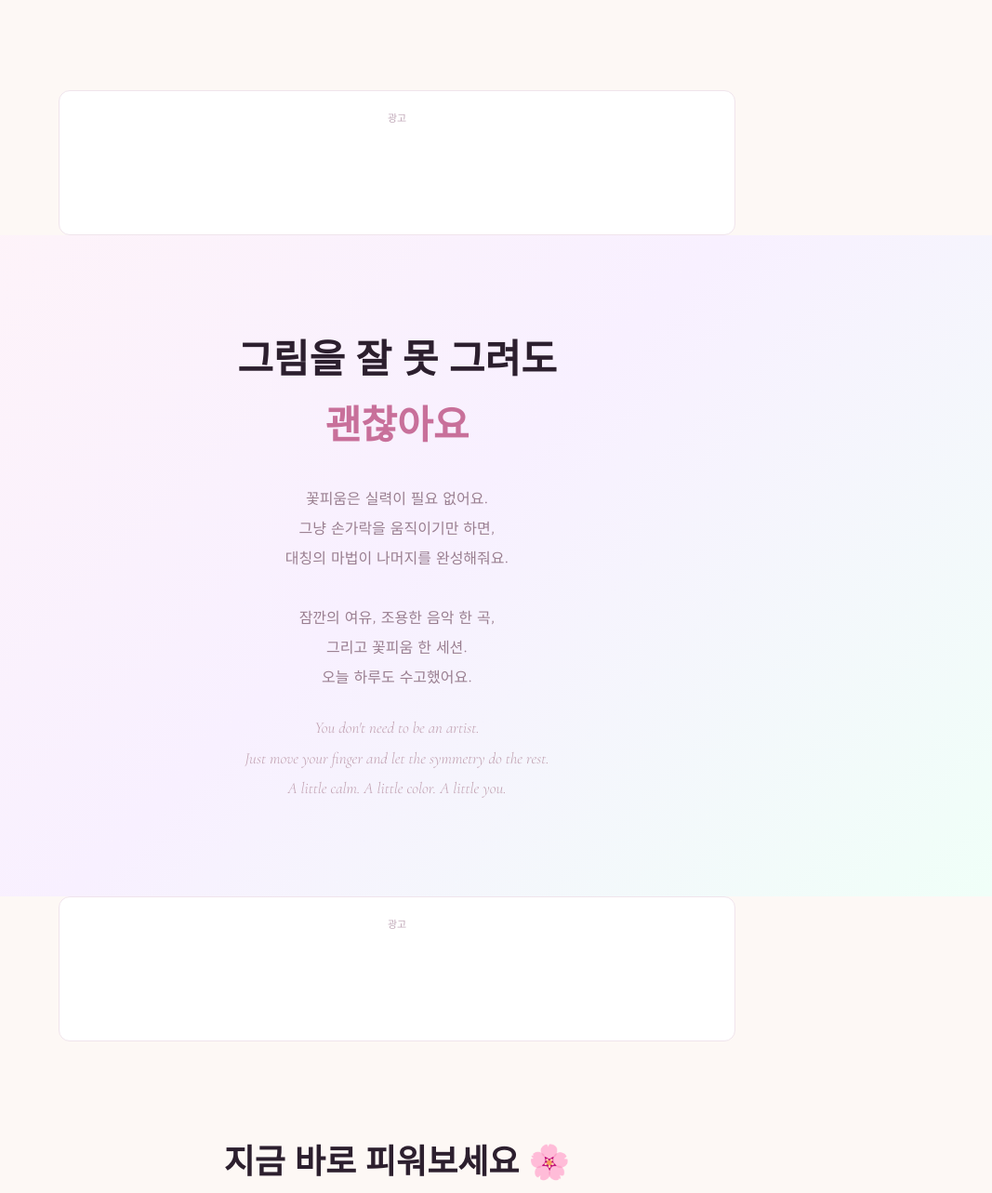
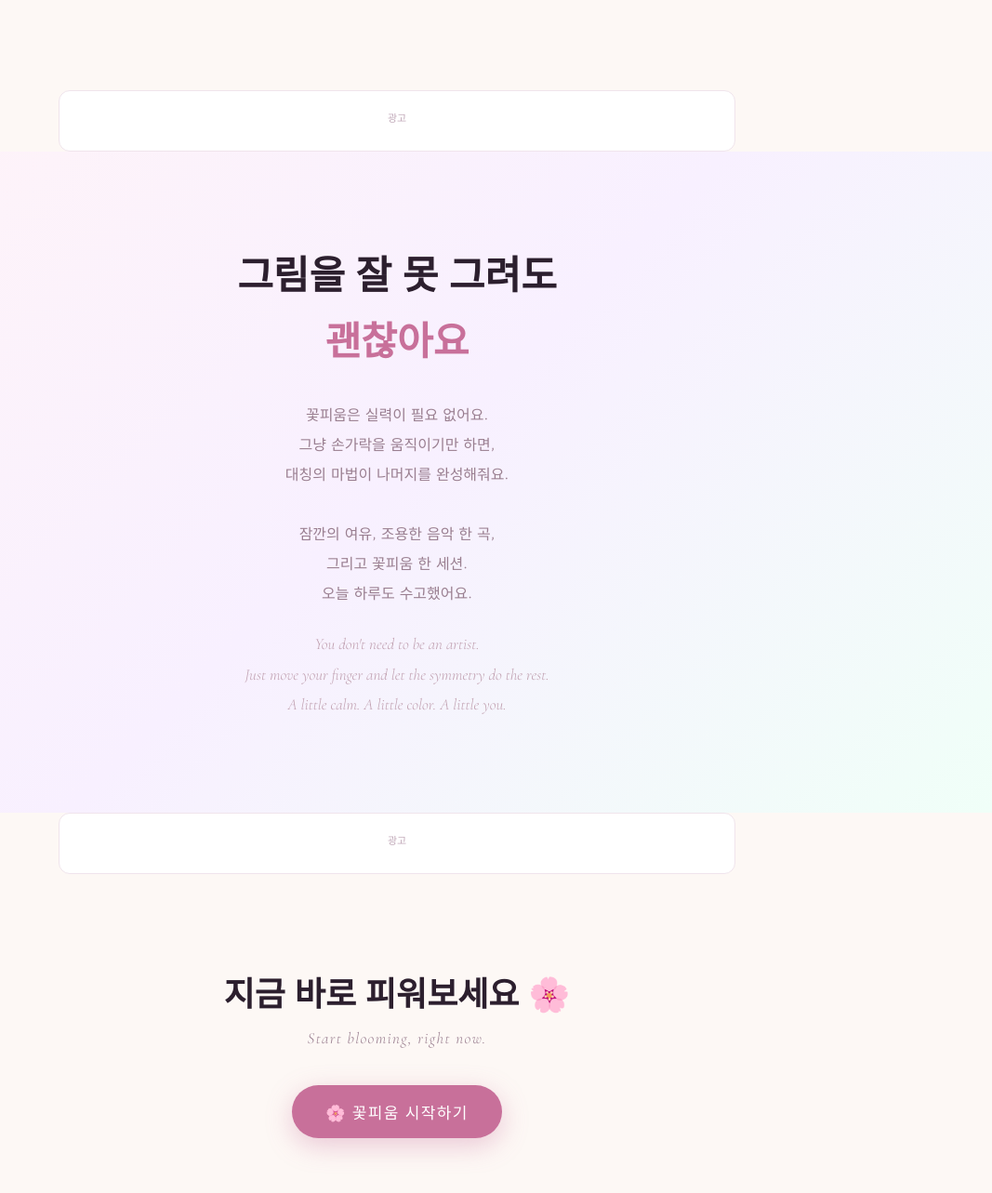
Before and after one commit to oldchul/oldchul.github.io, a plain HTML site: page index.html in a window 1280 px wide. Shown: the part 2208-3491 px from the top of the page at 93% size, without its empty margins (213-1280 px from the left). Drawn offline with nearby package versions, Linux system fonts and the light colour scheme.

Commit message:
Update index.html

```diff
--- a/index.html
+++ b/index.html
@@ -2,8 +2,11 @@
 <html lang="ko">
 <head>
   <meta charset="UTF-8">
-  <script async src="https://pagead2.googlesyndication.com/pagead/js/adsbygoogle.js?client=ca-pub-1023051085037093"
-     crossorigin="anonymous"></script>
+  <script async
+    data-admob-interstitial-slot="ca-app-pub-4000516474813651/4434960253"
+    src="https://pagead2.googlesyndication.com/pagead/js/adsbygoogle.js?client=ca-app-pub-4000516474813651~4265923929"
+    crossorigin="anonymous">
+  </script>
   <meta name="viewport" content="width=device-width, initial-scale=1.0">
   <title>꽃피움 — 손끝에서 피어나는 대칭 예술</title>
   <meta name="description" content="꽃피움 — 터치 한 번으로 만다라가 피어납니다. 무료 힐링 드로잉 앱.">
@@ -497,9 +500,9 @@
 <div style="text-align:center; padding: 20px 24px; max-width:728px; margin:0 auto; background:white; border-radius:12px; border:1px solid #f0e4ec;">
   <p style="font-size:11px; color:#c0a8b8; margin-bottom:8px;">광고</p>
   <ins class="adsbygoogle"
-    style="display:block; min-height:90px;"
-    data-ad-client="ca-pub-1023051085037093"
-    data-ad-slot="XXXXXXXXXX"
+    style="display:block"
+    data-ad-client="ca-app-pub-4000516474813651~4265923929"
+    data-ad-slot="ca-app-pub-4000516474813651/5603890471"
     data-ad-format="auto"
     data-full-width-responsive="true"></ins>
   <script>(adsbygoogle = window.adsbygoogle || []).push({});</script>
@@ -530,9 +533,9 @@
 <div style="text-align:center; padding: 20px 24px; max-width:728px; margin:0 auto; background:white; border-radius:12px; border:1px solid #f0e4ec;">
   <p style="font-size:11px; color:#c0a8b8; margin-bottom:8px;">광고</p>
   <ins class="adsbygoogle"
-    style="display:block; min-height:90px;"
-    data-ad-client="ca-pub-1023051085037093"
-    data-ad-slot="XXXXXXXXXX"
+    style="display:block"
+    data-ad-client="ca-app-pub-4000516474813651~4265923929"
+    data-ad-slot="ca-app-pub-4000516474813651/7856164667"
     data-ad-format="auto"
     data-full-width-responsive="true"></ins>
   <script>(adsbygoogle = window.adsbygoogle || []).push({});</script>
```
